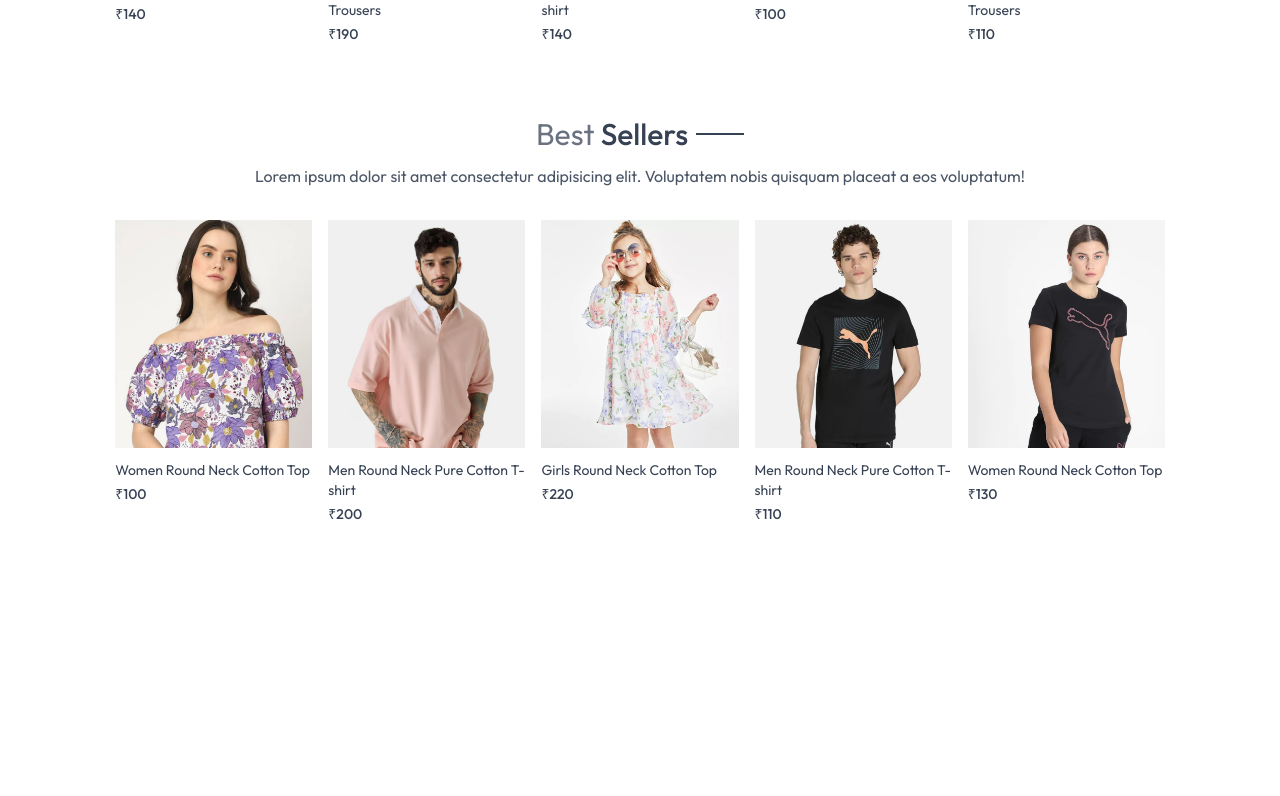
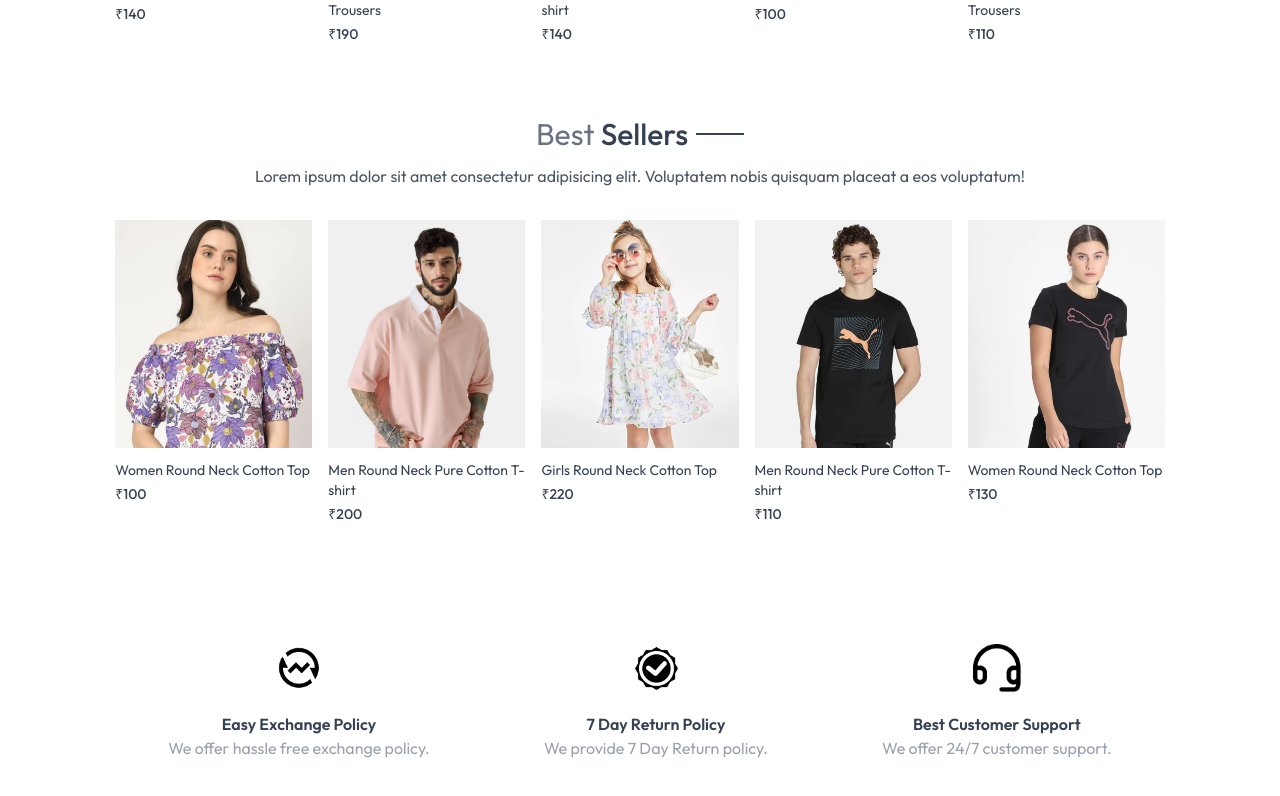
Before and after one commit to surender18/shop18, a React (Vite) app: page / in a window 1280 px wide. Shown: the part 1237-2033 px from the top of the page. Before the commit the page ends 1801 px from the top, so only its background shows below. Built offline with nearby package versions, Linux system fonts and the light colour scheme.

Commit message:
Add OurPolicy component to Home page

```diff
--- /dev/null
+++ b/src/components/OurPolicy.jsx
@@ -0,0 +1,26 @@
+import React from 'react'
+import { assets } from '../assets/assets'
+
+const OurPolicy = () => {
+  return (
+    <div className='flex flex-col sm:flex-row justify-around gap-12 sm:gap-2 text-center py-20 text-xs sm:text-sm md:text-base text-gray-700'>
+      <div className="">
+        <img src={assets.exchange_icon} className='w-12 m-auto mb-5' alt="exchange icon" />
+        <p className='font-semibold'>Easy Exchange Policy</p>
+        <p className='text-gray-400'>We offer hassle free exchange policy.</p>
+      </div>
+      <div className="">
+        <img src={assets.quality_icon} className='w-12 m-auto mb-5' alt="quality icon" />
+        <p className='font-semibold'>7 Day Return Policy</p>
+        <p className='text-gray-400'>We provide 7 Day Return policy.</p>
+      </div>
+      <div className="">
+        <img src={assets.support_img} className='w-12 m-auto mb-5' alt="support icon" />
+        <p className='font-semibold'>Best Customer Support</p>
+        <p className='text-gray-400'>We offer 24/7 customer support.</p>
+      </div>
+    </div>
+  )
+}
+
+export default OurPolicy
--- a/src/pages/Home.jsx
+++ b/src/pages/Home.jsx
@@ -2,6 +2,7 @@
 import Hero from '../components/Hero'
 import LatestCollection from '../components/LatestCollection'
 import BestSeller from '../components/BestSeller'
+import OurPolicy from '../components/OurPolicy'
 
 const Home = () => {
   return (
@@ -9,6 +10,7 @@
       <Hero />
       <LatestCollection />
       <BestSeller />
+      <OurPolicy />
 
     </div>
   )
```
